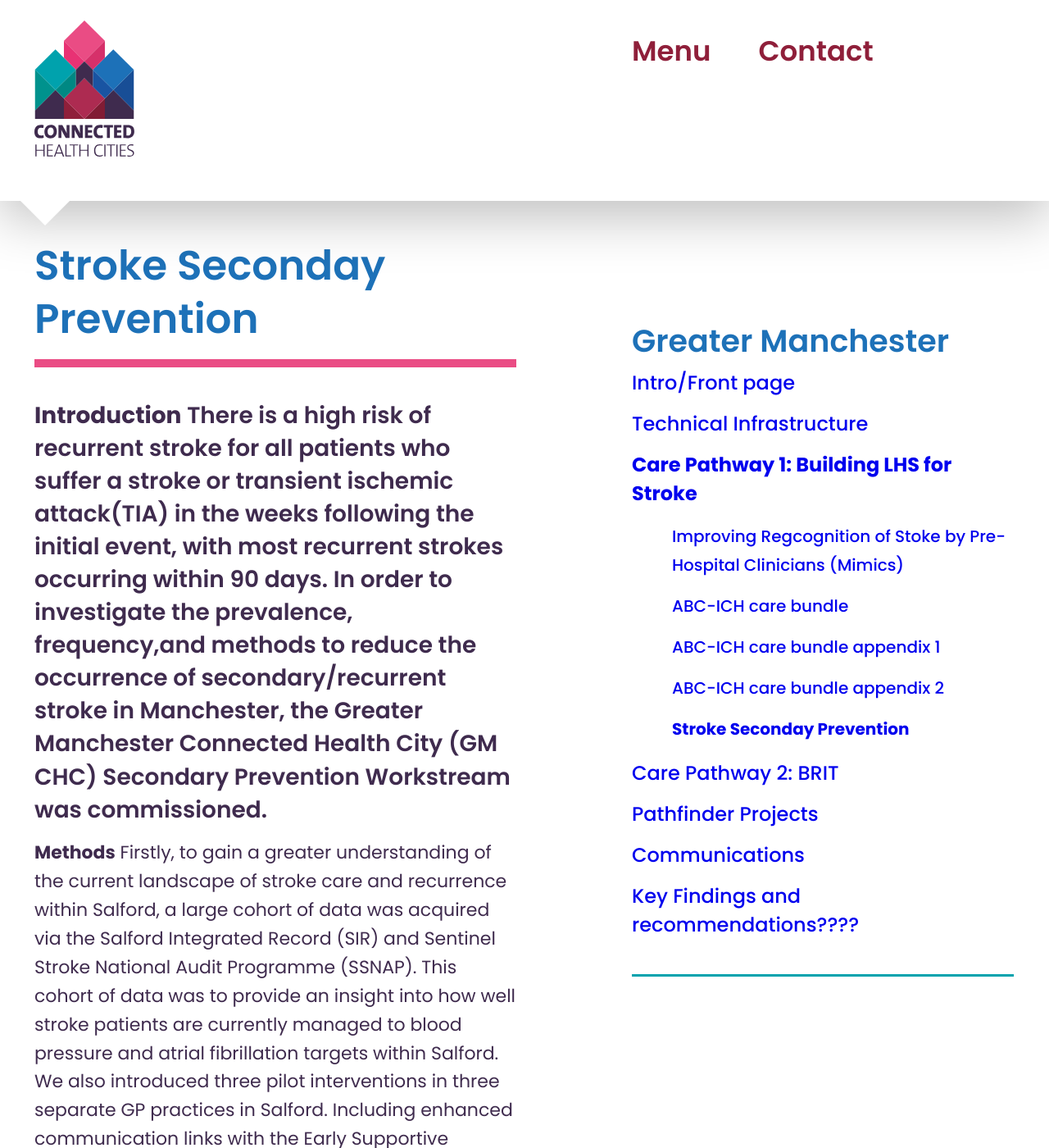
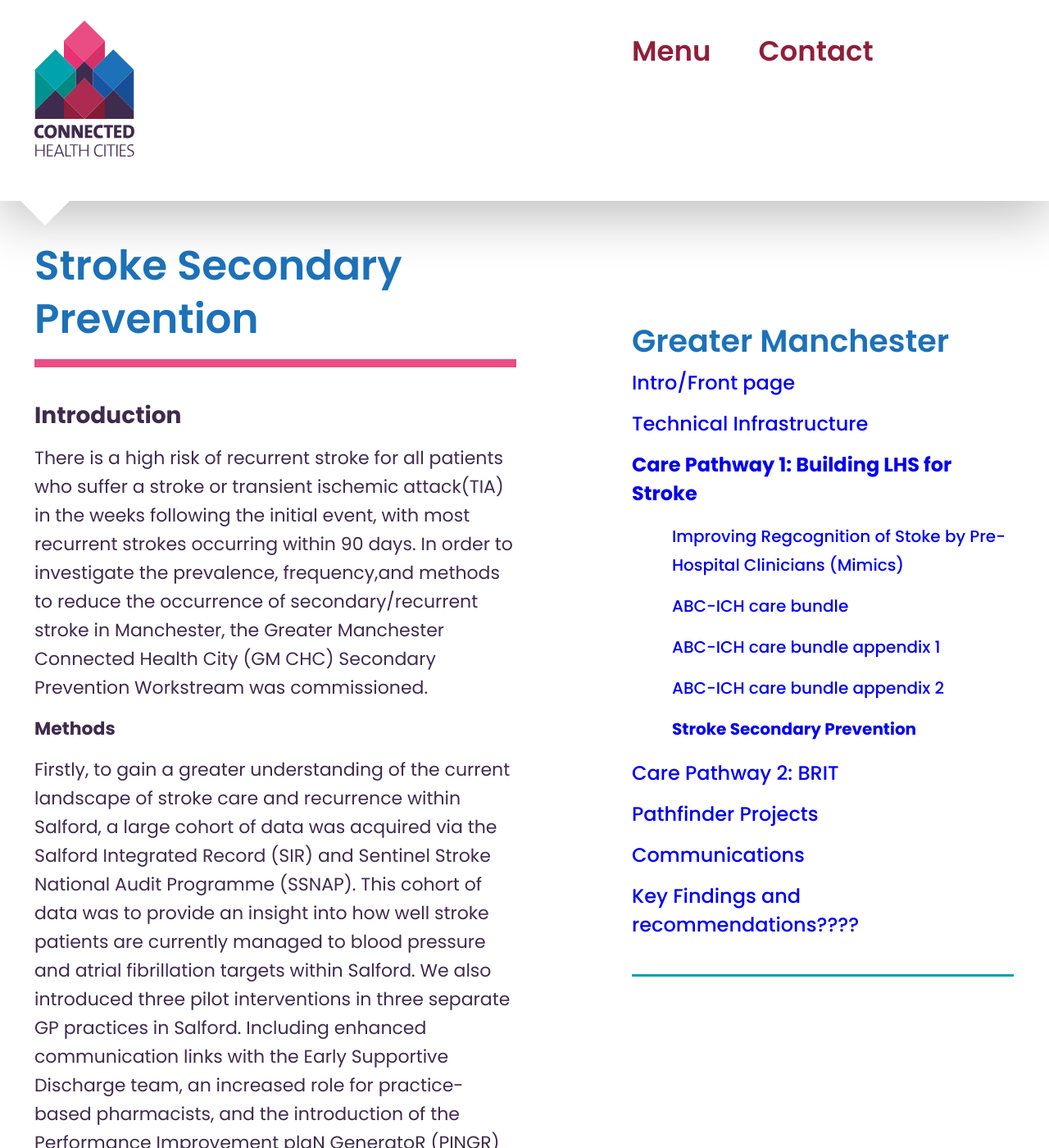
Before and after one commit to connectedhealthcities/connectedhealthcities, a Jekyll site: the page built from greater-manchester/care-pathway-1-building-lhs-for-stroke/stroke-secondary-prevention.md, in a window 1280 px wide and 1400 px high. Shown: the whole window at 82% size. Built offline with Jekyll 4.4.1, drawn with Linux system fonts in a browser that asks for light colours; our own code applies the rules of GitHub Pages for plain Markdown files.

Commit message:
Updated stroke

```diff
--- a/greater-manchester/care-pathway-1-building-lhs-for-stroke/stroke-seconday-prevention.md
+++ b/greater-manchester/care-pathway-1-building-lhs-for-stroke/stroke-secondary-prevention.md
@@ -1,20 +1,24 @@
 ---
-title: Stroke Seconday Prevention
+title: Stroke Secondary Prevention
 weight: 5
-section: greater-manchester/care-pathway-1-building-lhs-for-stroke/stroke-seconday-prevention
+section: greater-manchester/care-pathway-1-building-lhs-for-stroke/stroke-secondary-prevention
 level: 3.3.5
 parent: greater-manchester/care-pathway-1-building-lhs-for-stroke
 
 ---
 
 **Introduction**
+
 There	is a high risk of recurrent stroke	for all patients who	suffer	a stroke or transient ischemic attack(TIA) in the weeks following the	initial event, with most recurrent	strokes occurring within 90	days.	In order to investigate the	prevalence, frequency,and methods to reduce the occurrence of secondary/recurrent stroke in Manchester, the Greater Manchester Connected Health City (GM CHC) Secondary	Prevention Workstream was commissioned.
 
 **Methods**
+
 Firstly, to gain a greater understanding of the current	landscape of stroke care and recurrence within Salford,	a large cohort of	data was acquired via the Salford Integrated Record (SIR) and Sentinel Stroke National Audit Programme (SSNAP).	This cohort of	data was to provide an insight into how well stroke patients are currently managed to blood pressure and	atrial	fibrillation targets	within	Salford.  We also introduced three	pilot	interventions	in three separate GP	practices in Salford. Including enhanced communication links with the	Early Supportive Discharge team, an increased role for practice-based	pharmacists, and the	introduction of the Performance Improvement plaN GeneratoR (PINGR) software on the practice system. A qualitative evaluation also took place alongside the introduction of pilot interventions into	practices.
 
 **Results**
+
 The cohort of	SSNAP data identified 1,628	strokes between 31/12/12 to 13/11/17,and during the same time period,	a subset of the SIR data identified 3,817 patients who had experienced a stroke.  Due to the discrepancy in the number of records, data cleaning identified 2,995 of the patients as having either a stroke or TIA. Of these, 1,424 (47.5%) of the patients	were identified as having a stroke in SSNAP within the same time period. The	remaining discrepancy in the data is likely due to SSNAP not recording TIAs.	Of the	cohort	only 38.7% had a record of their systolic blood pressure, 2.5% were recorded as having atrial fibrillation prior to stroke, and only	22% had received an ECG at some point. The pilot interventions revealed through the PINGR system that there were only 22 patients who were	discharged in Salford over a 12-month period who	were not under the care of the ESD	team, the communication link between practice staff and the ESD team has now been established and	will continue usage beyond the project, and the practice-based	pharmacists were keen to scale-up their enhanced	role in stroke care, despite the limited number of patients identified within the practice	during	the project	period.
 
 **Conclusion**
+
 The quality and discrepancies within the SIR and	SSNAP data have revealed that current recording and coding practices for stroke are	not accurate enough and that improved recording will lead to better monitoring of patients	post-stroke.	The three pilot interventions were	successful in	being introduced in practice and will continue to be utilised beyond the end	of the	project. However, due to the limited scale of all three, further funding is unlikely to scale up any of the three interventions at this time.
```
